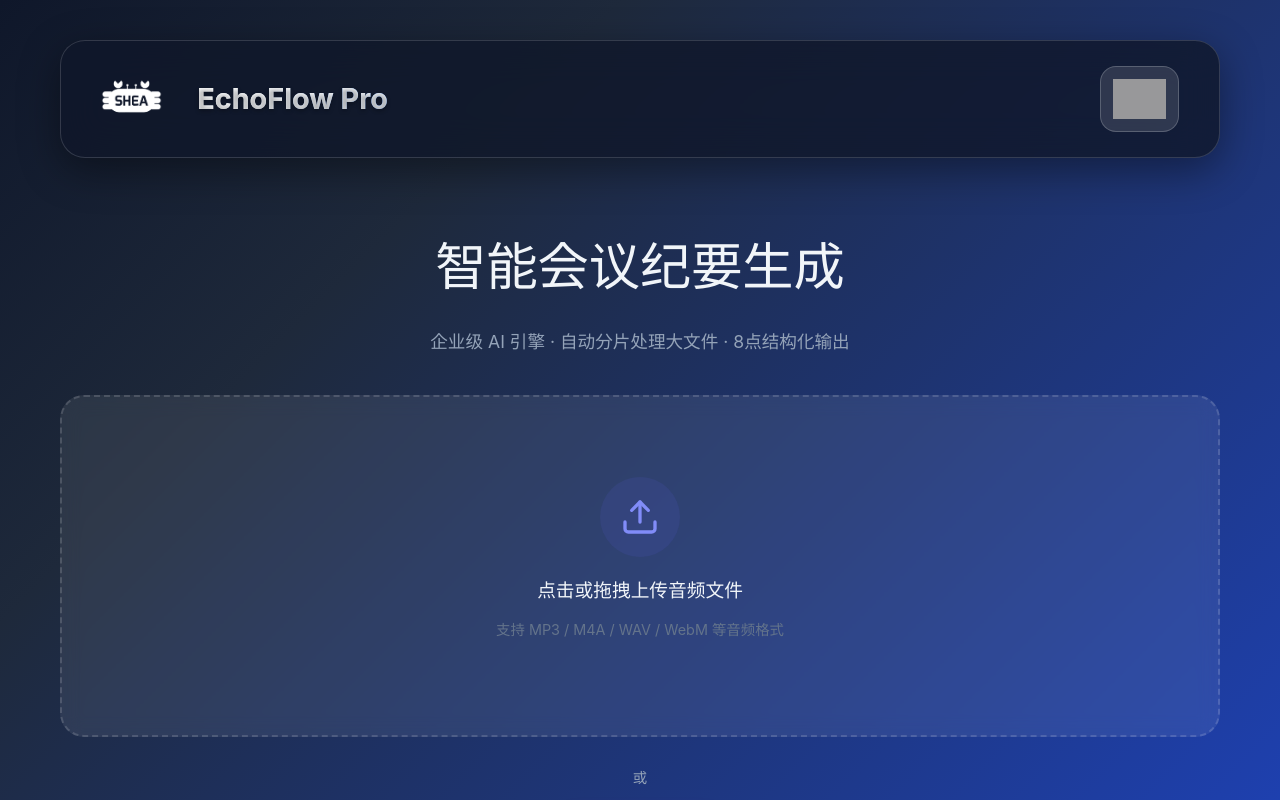
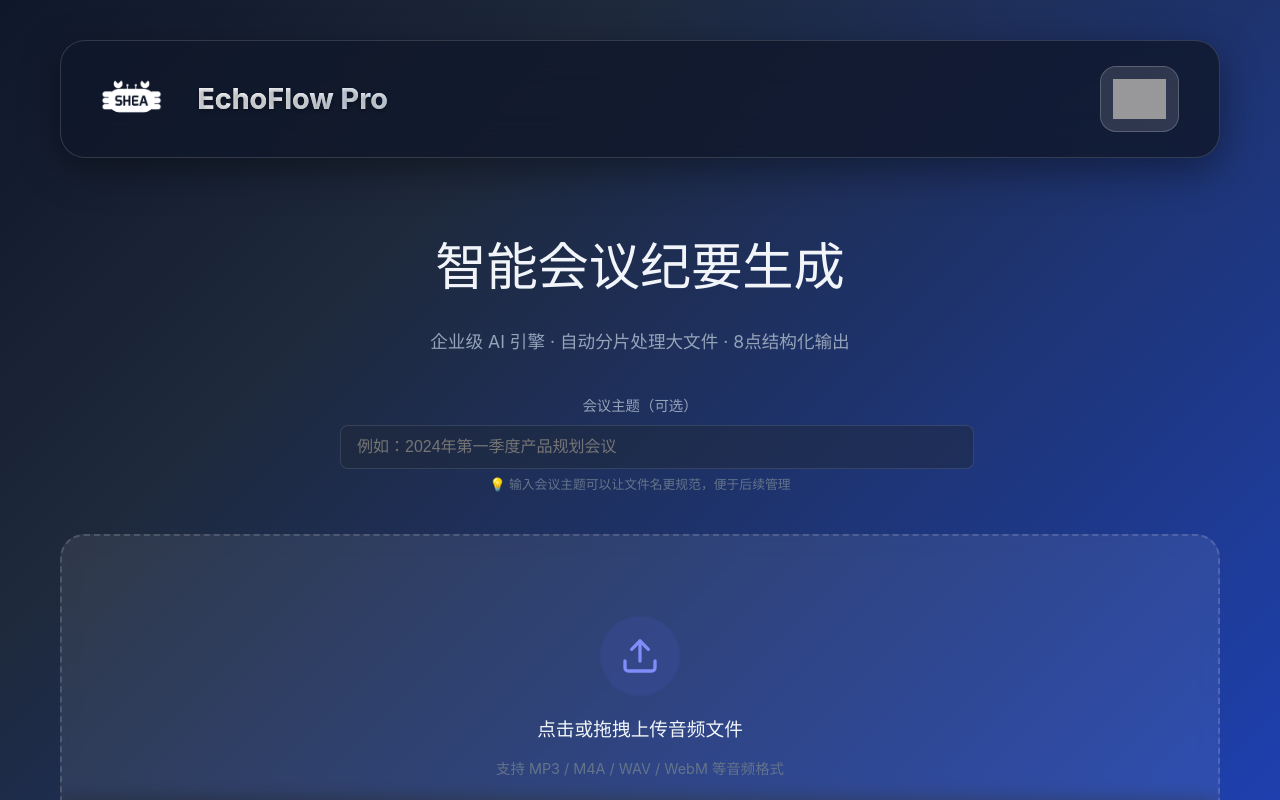
Before and after one commit to sheazuzu/echoflow, a React (Vite) app in the folder frontend/: page / in a window 1280 px wide. Shown: the top 800 px of the page. Built offline with nearby package versions, Linux system fonts and the light colour scheme; grey boxes are pictures that could not be loaded.

Commit message:
standardize the file name uploaded into COS

```diff
--- a/frontend/src/App.jsx
+++ b/frontend/src/App.jsx
@@ -15,6 +15,7 @@ const App = () => {
     const [processingStatus, setProcessingStatus] = useState({ status: '', progress: 0 });
     const [currentFileId, setCurrentFileId] = useState('');
     const [isUploading, setIsUploading] = useState(false); // 新增：上传状态标识
+    const [meetingTopic, setMeetingTopic] = useState(''); // 会议主题（可选）
 
     // 录音功能相关状态
     const [isRecording, setIsRecording] = useState(false); // 是否正在录音
@@ -462,6 +463,9 @@ const App = () => {
 
         const formData = new FormData();
         formData.append('file', fileObj);
+        if (meetingTopic.trim()) {
+            formData.append('meetingTopic', meetingTopic.trim());
+        }
 
         try {
             const response = await fetch('/api/upload', {
@@ -723,6 +727,7 @@ const App = () => {
         setProcessingStatus({ status: '', progress: 0 });
         setCurrentFileId('');
         setIsUploading(false); // 重置上传状态
+        setMeetingTopic(''); // 清空会议主题
     };
 
     // 获取进度状态描述
@@ -1086,6 +1091,60 @@ const App = () => {
 
                         {/* 文件上传区域 */}
                         <div className="upload-section">
+                            {/* 会议主题输入框 */}
+                            <div style={{
+                                marginBottom: '20px',
+                                maxWidth: '600px',
+                                margin: '0 auto 20px auto'
+                            }}>
+                                <label style={{
+                                    display: 'block',
+                                    marginBottom: '8px',
+                                    color: '#94a3b8',
+                                    fontSize: '0.9rem',
+                                    fontWeight: '500'
+                                }}>
+                                    会议主题（可选）
+                                </label>
+                                <input
+                                    type="text"
+                                    value={meetingTopic}
+                                    onChange={(e) => setMeetingTopic(e.target.value)}
+                                    placeholder="例如：2024年第一季度产品规划会议"
+                                    disabled={isUploading || appState !== 'idle'}
+                                    style={{
+                                        width: '100%',
+                                        padding: '12px 16px',
+                                        background: 'rgba(30, 41, 59, 0.5)',
+                                        border: '1px solid rgba(148, 163, 184, 0.2)',
+                                        borderRadius: '8px',
+                                        color: '#e2e8f0',
+                                        fontSize: '1rem',
+                                        outline: 'none',
+                                        transition: 'all 0.3s ease',
+                                        opacity: isUploading || appState !== 'idle' ? 0.5 : 1,
+                                        cursor: isUploading || appState !== 'idle' ? 'not-allowed' : 'text'
+                                    }}
+                                    onFocus={(e) => {
+                                        if (appState === 'idle' && !isUploading) {
+                                            e.target.style.borderColor = '#818cf8';
+                                            e.target.style.background = 'rgba(30, 41, 59, 0.8)';
+                                        }
+                                    }}
+                                    onBlur={(e) => {
+                                        e.target.style.borderColor = 'rgba(148, 163, 184, 0.2)';
+                                        e.target.style.background = 'rgba(30, 41, 59, 0.5)';
+                                    }}
+                                />
+                                <p style={{
+                                    marginTop: '6px',
+                                    fontSize: '0.8rem',
+                                    color: '#64748b'
+                                }}>
+                                    💡 输入会议主题可以让文件名更规范，便于后续管理
+                                </p>
+                            </div>
+
                             <div className={`upload-card ${isUploading ? 'uploading' : ''}`}>
                                 <input type="file" accept="audio/*" onChange={handleFileUpload} className="file-input" />
                                 <div className="upload-icon-wrapper" style={{background: 'rgba(99, 102, 241, 0.1)', width: '80px', height: '80px', borderRadius: '50%', display: 'flex', alignItems: 'center', justifyContent: 'center', margin: '0 auto 20px', position: 'relative'}}>
```
Also changed, not shown: 1 other file (tests, documents, lock files or other folders).
